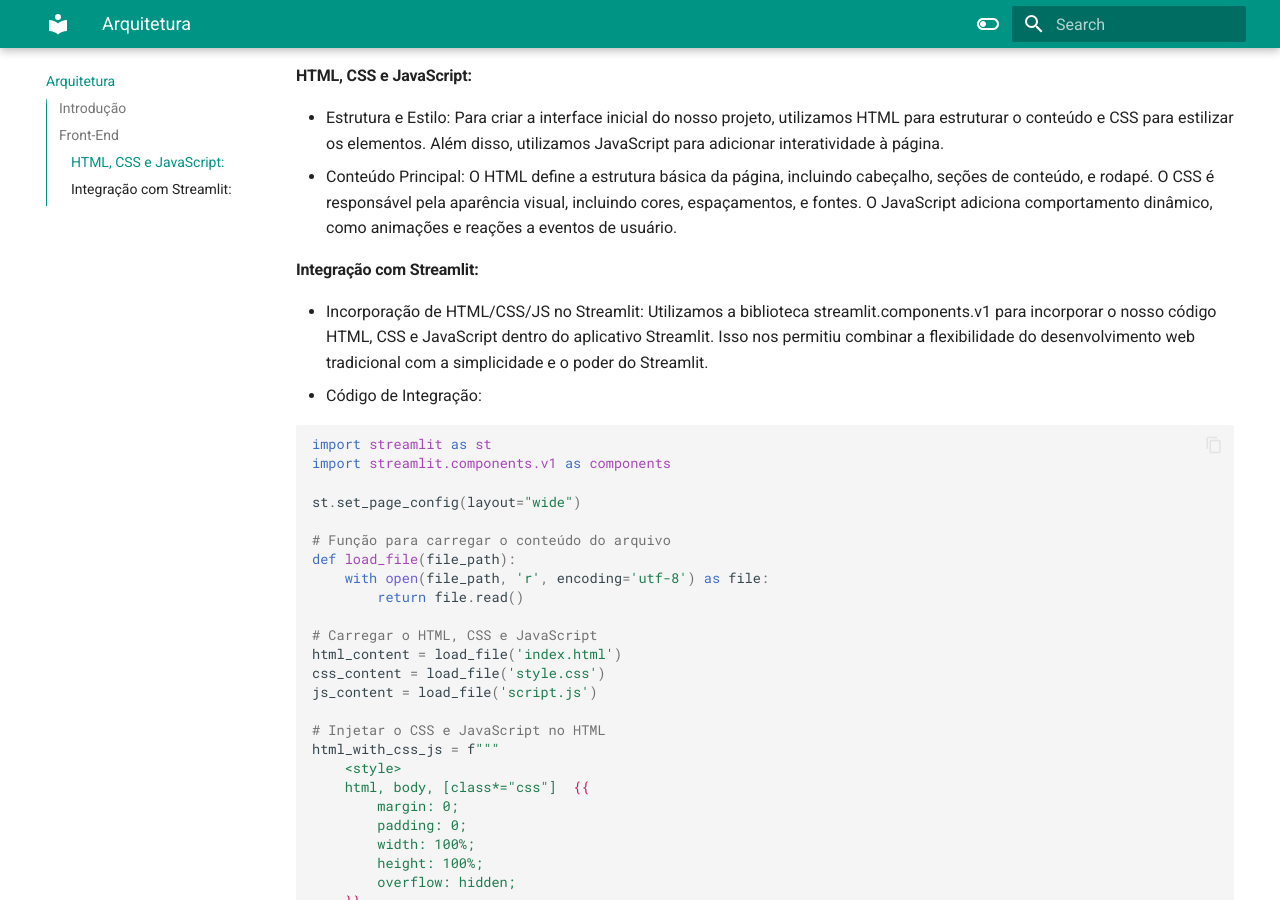
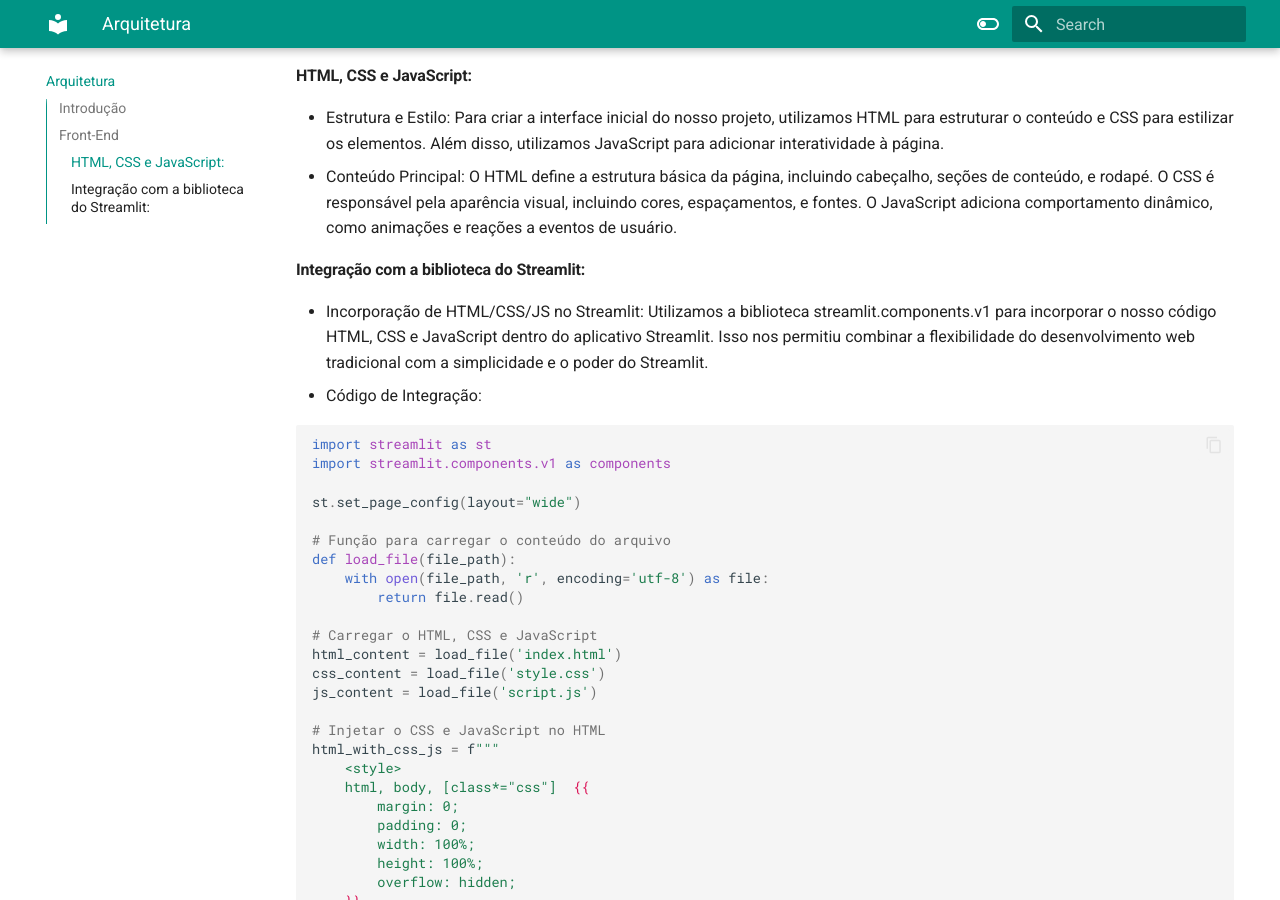
Before and after one commit to davi-aguiar-vieira/mkdocs-teste, an MkDocs documentation site: the page built from docs/Arquitetura.md, in a window 1280 px wide and 900 px high, scrolled down 365 px. Built offline with MkDocs 1.6.1 and Material for MkDocs 9.7.7, drawn with Linux system fonts in a browser that asks for light colours.

```diff
--- a/docs/Arquitetura.md
+++ b/docs/Arquitetura.md
@@ -9,7 +9,7 @@ O projeto LicitaNow visa verificar e mostrar aos usuários os gastos públicos d
 - Estrutura e Estilo: Para criar a interface inicial do nosso projeto, utilizamos HTML para estruturar o conteúdo e CSS para estilizar os elementos. Além disso, utilizamos JavaScript para adicionar interatividade à página.
 - Conteúdo Principal: O HTML define a estrutura básica da página, incluindo cabeçalho, seções de conteúdo, e rodapé. O CSS é responsável pela aparência visual, incluindo cores, espaçamentos, e fontes. O JavaScript adiciona comportamento dinâmico, como animações e reações a eventos de usuário.
 
-#### Integração com Streamlit:
+#### Integração com a biblioteca do Streamlit:
 - Incorporação de HTML/CSS/JS no Streamlit: Utilizamos a biblioteca streamlit.components.v1 para incorporar o nosso código HTML, CSS e JavaScript dentro do aplicativo Streamlit. Isso nos permitiu combinar a flexibilidade do desenvolvimento web tradicional com a simplicidade e o poder do Streamlit.
 - Código de Integração:
 
```
